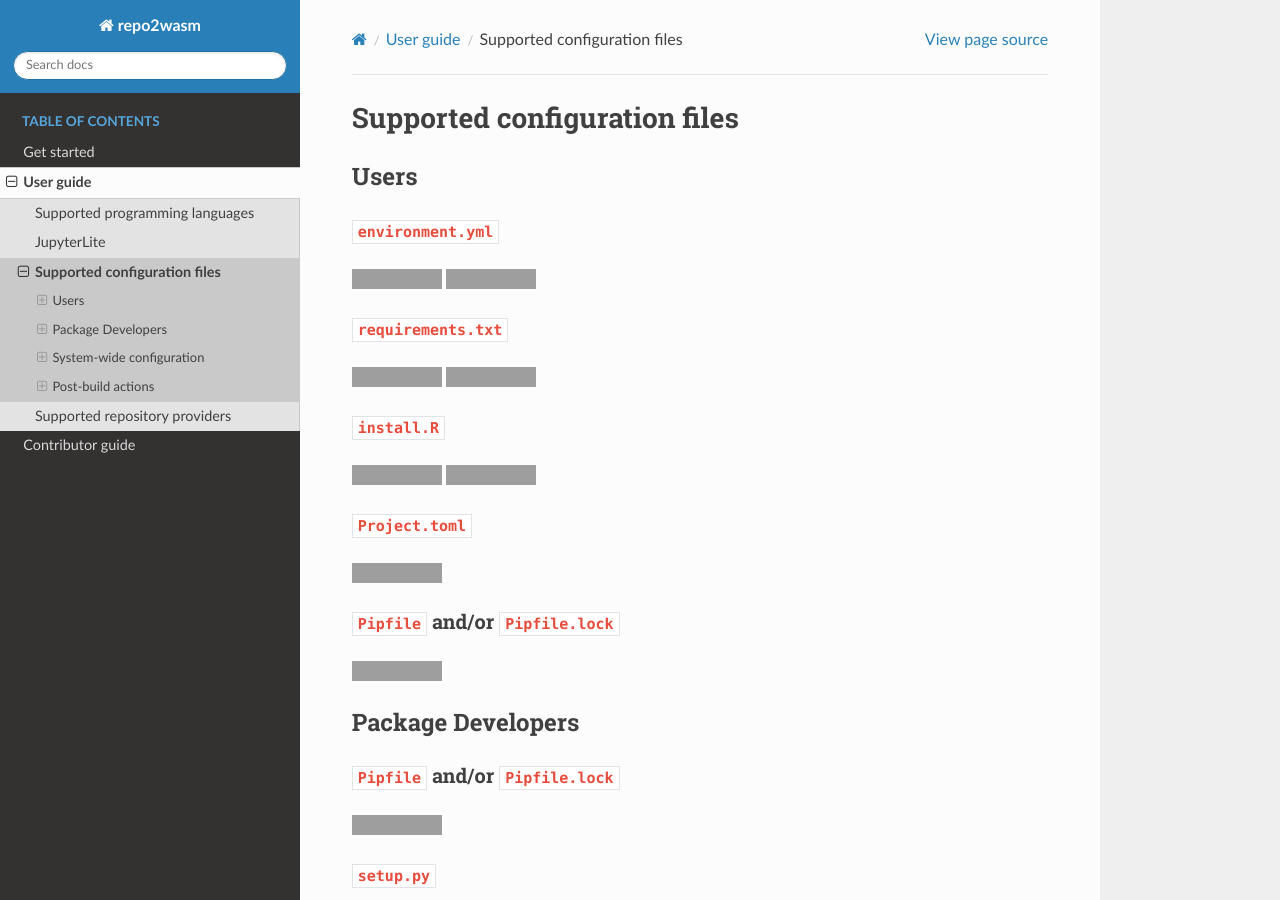
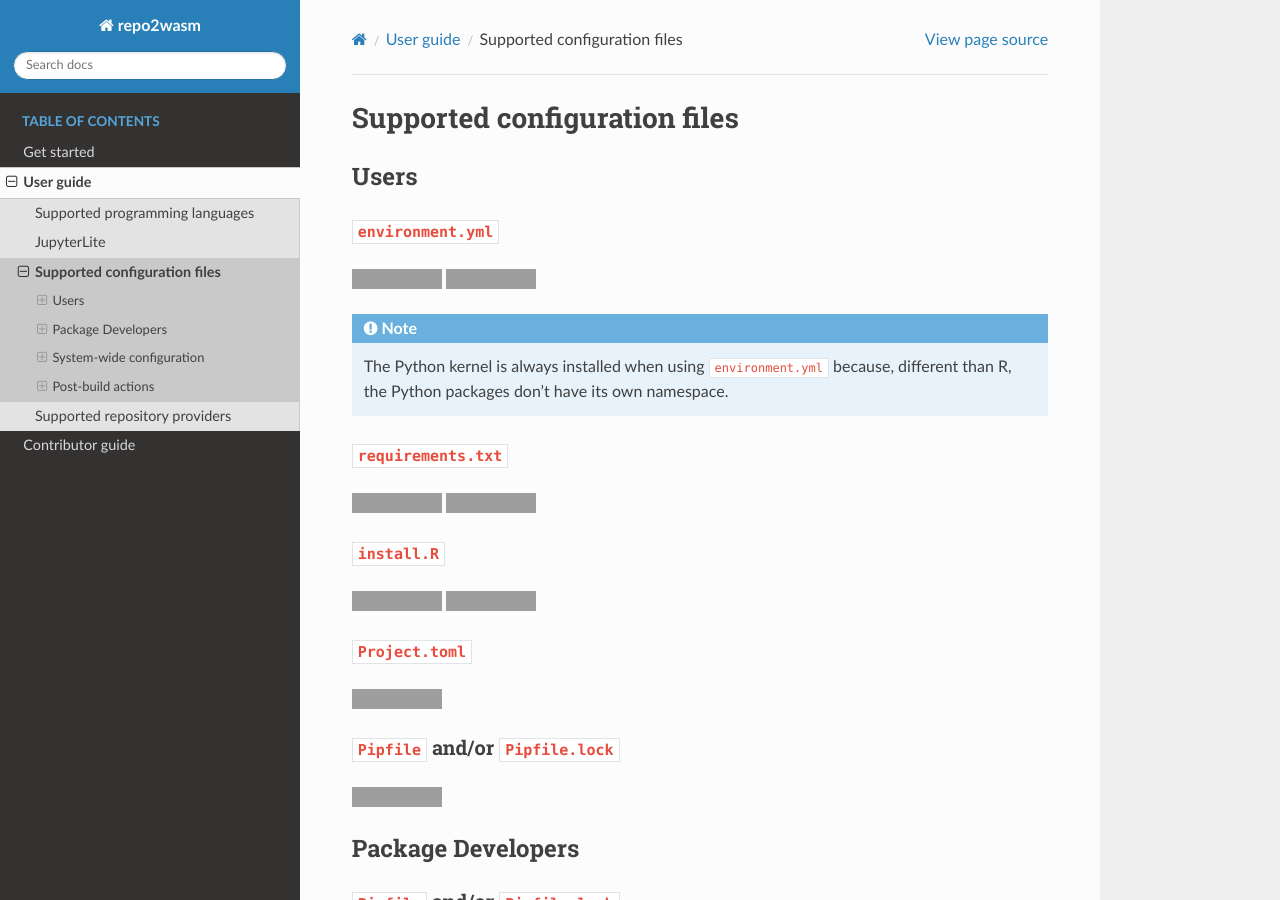
Before and after one commit to repo2wasm/repo2wasm-py, a Sphinx documentation site: the page built from docs/source/user-guide/supported-configuration-files.md, in a window 1280 px wide and 900 px high, cut to the strip 0-900 px from the top of the window. Built offline with Sphinx 7.4.7 and the Read the Docs theme 3.1.0, drawn with Linux system fonts in a browser that asks for light colours; grey boxes are pictures that could not be loaded.

Commit message:
Add note about Python kernel when using environment.yml

````diff
--- a/docs/source/user-guide/supported-configuration-files.md
+++ b/docs/source/user-guide/supported-configuration-files.md
@@ -8,6 +8,10 @@
 
 ![status: implemented](https://img.shields.io/badge/status-implemented-green)
 ![version: 0.3.0](https://img.shields.io/badge/version-0.3.0-blue)
+
+```{note}
+The Python kernel is always installed when using `environment.yml` because, different than R, the Python packages don't have its own namespace.
+```
 
 ### `requirements.txt`
 
````
